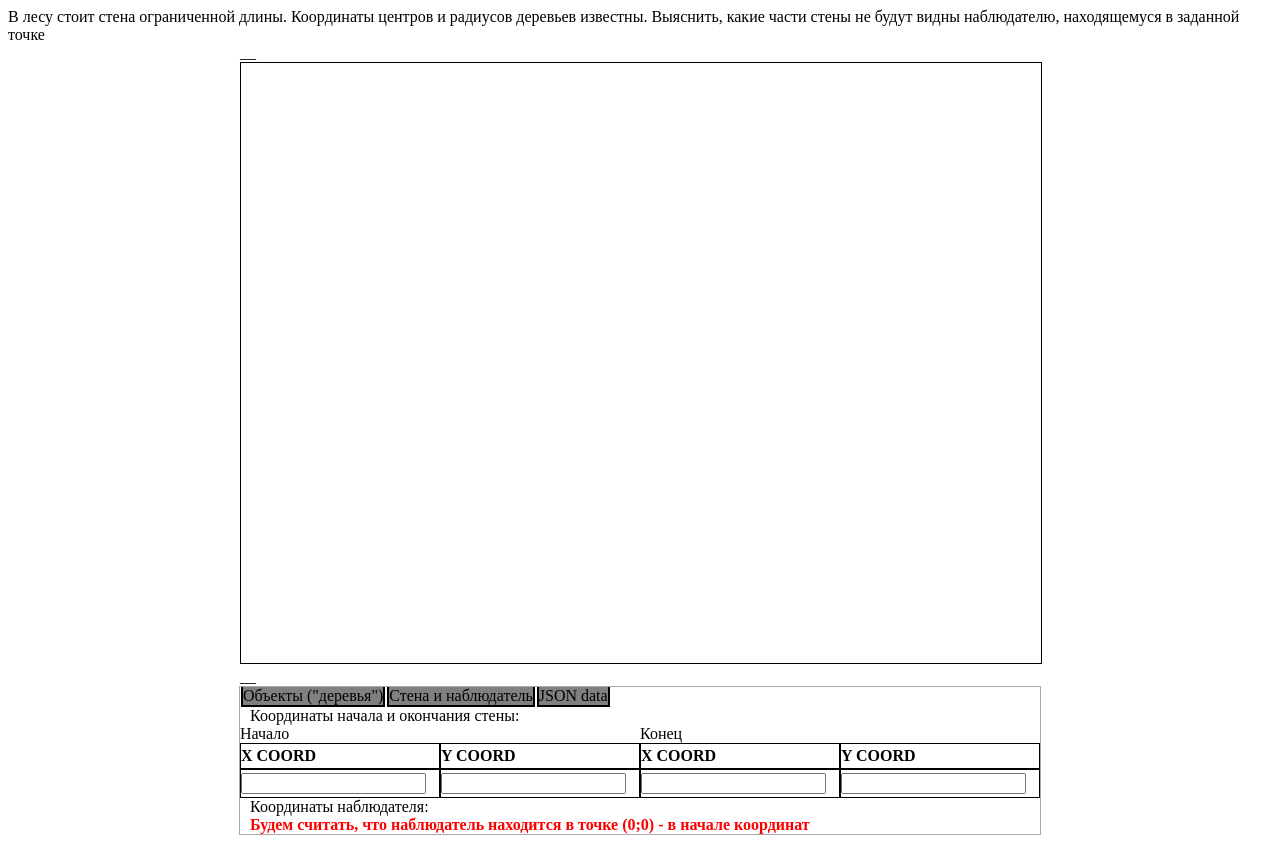
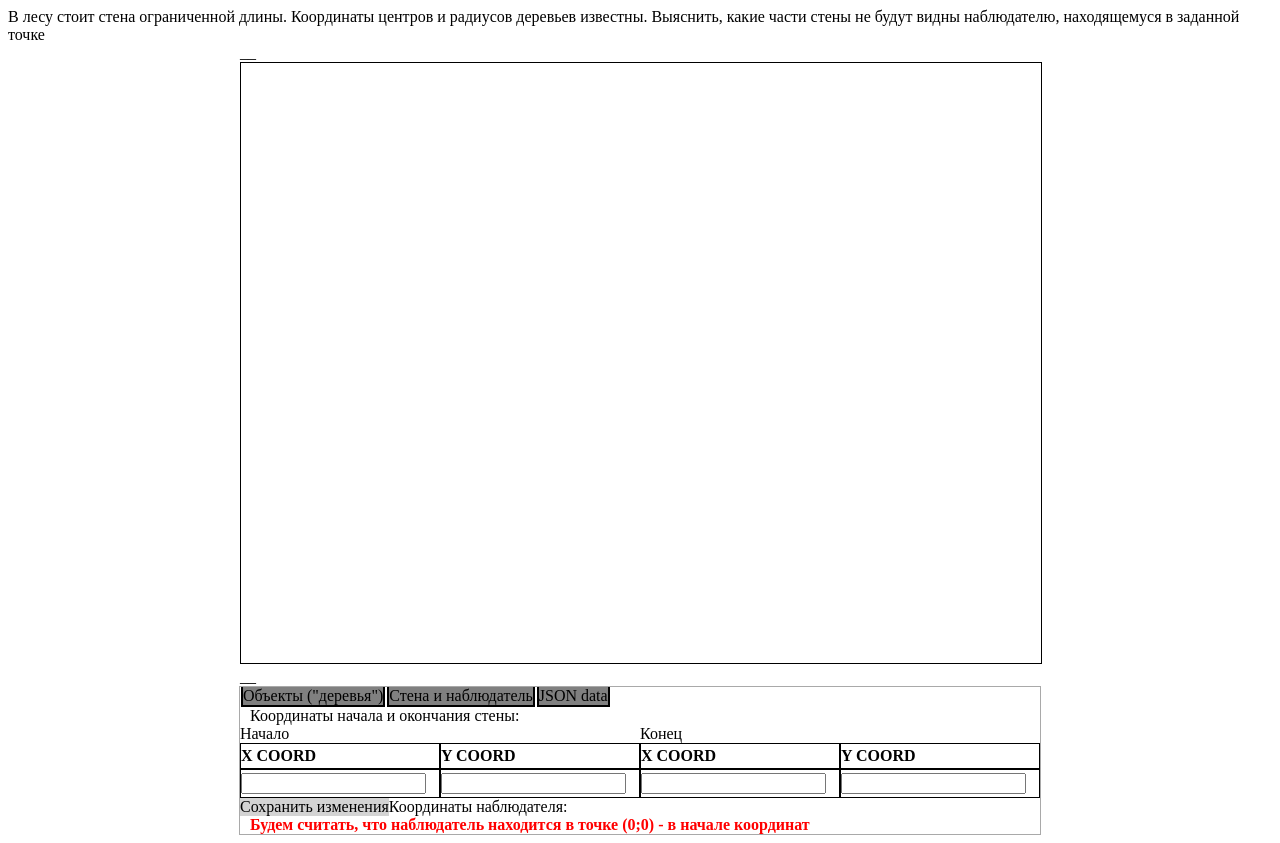
Before and after one commit to uzername/jsraytracerprj, a plain HTML site: page public_html/index.html in a window 1280 px wide. Both pictures are taken after a click on the element "Стена и наблюдатель". Drawn offline with Linux system fonts and the light colour scheme.

Commit message:
commit before leaving home

```diff
--- a/public_html/index.html
+++ b/public_html/index.html
@@ -81,6 +81,12 @@
                     cursor: pointer;
                     padding: 2px;
                 }
+                #applybtn_wallparam {
+                    float: left;
+                    background-color: lightgray;
+                    border-color: darkgray;
+                    cursor: pointer;
+                }
         </style>
         <link rel="stylesheet" type="text/css" href="fontello.css"/>
         <!-- using jquery, because it's a heavy rich application -->
@@ -153,7 +159,7 @@
                                 </div>
                             </div>
                         </div>
-
+                        <div id="applybtn_wallparam">Сохранить изменения</div>
                         <div style="width: 100%;" class="clearfix">
                             <div style="width: 100%; padding-left: 10px;">Координаты наблюдателя:</div>
                             <!--
@@ -308,6 +314,9 @@
                             $("#donetree").click(doneTreeClick);
                     }
                 };
+                document.getElementById("applybtn_wallparam").onclick = function () {
+                    console.log("...Saving wall parameters to js internal framework storage...");
+                }
             }
             function drawScene() {
                 ctx.strokeRect(15, 15, 266, 266);
```
